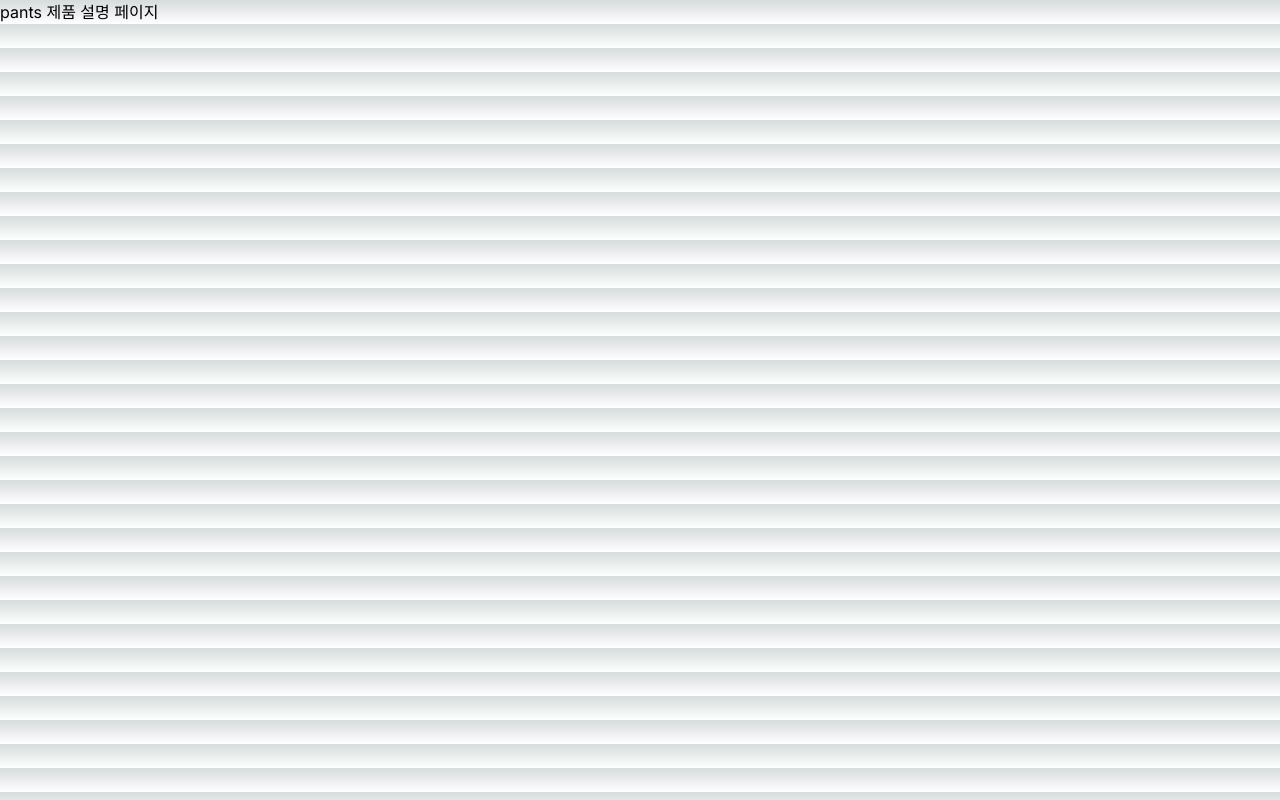
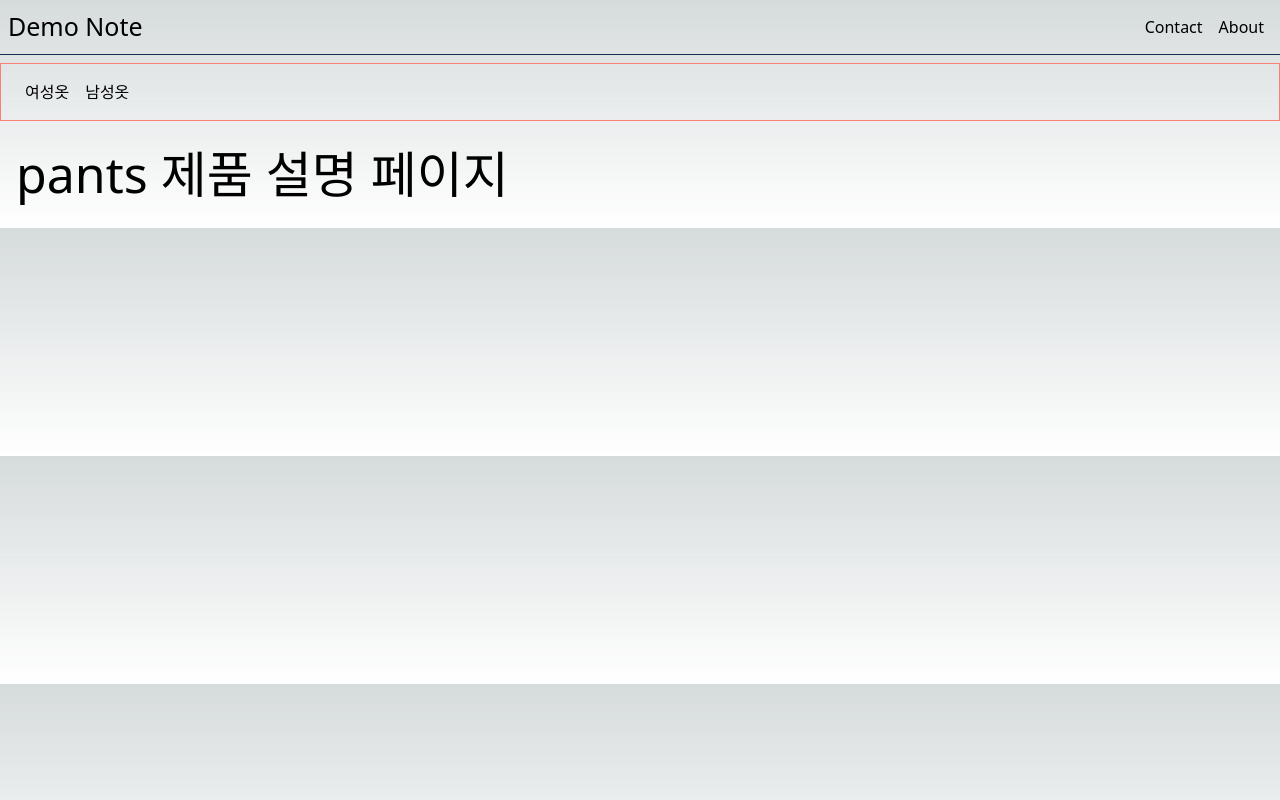
Before and after one commit to Yang-zzz/Nextjs_practice, a Next.js app in the folder my-app/: page /products/pants in a window 1280 px wide. Built offline with nearby package versions, Linux system fonts and the light colour scheme.

Commit message:
Layout component

```diff
--- /dev/null
+++ b/my-app/src/app/layout.module.css
@@ -0,0 +1,15 @@
+.header {
+  display: flex;
+  justify-content: space-between;
+  align-items: center;
+  padding: 8px;
+  border-bottom: 1px solid #132f52;
+}
+
+.header h1 {
+    font-size: 25px;
+}
+
+.nav a {
+  padding: 0 8px;
+}
--- a/my-app/src/app/layout.tsx
+++ b/my-app/src/app/layout.tsx
@@ -1,22 +1,32 @@
-import './globals.css'
-import type { Metadata } from 'next'
-import { Inter } from 'next/font/google'
+import "./globals.css";
+import style from "./layout.module.css";
+import type { Metadata } from "next";
+import { Inter } from "next/font/google";
 
-const inter = Inter({ subsets: ['latin'] })
+const inter = Inter({ subsets: ["latin"] });
 
 export const metadata: Metadata = {
-  title: 'Create Next App',
-  description: 'Generated by create next app',
-}
+  title: "Create Next App",
+  description: "Generated by create next app",
+};
 
 export default function RootLayout({
   children,
 }: {
-  children: React.ReactNode
+  children: React.ReactNode;
 }) {
   return (
     <html lang="en">
-      <body className={inter.className}>{children}</body>
+      <body>
+        <header className={style.header}>
+          <h1>Demo Note</h1>
+          <nav className={style.nav}>
+            <a href="">Contact</a>
+            <a href="">About</a>
+          </nav>
+        </header>
+        {children}
+      </body>
     </html>
-  )
+  );
 }
--- /dev/null
+++ b/my-app/src/app/products/layout.module.css
@@ -0,0 +1,13 @@
+.nav {
+  padding: 16px;
+  margin-top: 8px;
+  border: 1px solid salmon;
+}
+.nav a {
+  padding: 0 8px;
+}
+
+.product {
+  font-size: 50px;
+  padding: 16px;
+}
--- /dev/null
+++ b/my-app/src/app/products/layout.tsx
@@ -0,0 +1,18 @@
+import React from "react";
+import style from "./layout.module.css";
+
+export default function ProductLayout({
+  children,
+}: {
+  children: React.ReactNode;
+}) {
+  return (
+    <>
+      <nav className={style.nav}>
+        <a href="">여성옷</a>
+        <a href="">남성옷</a>
+      </nav>
+      <section className={style.product}>{children}</section>
+    </>
+  );
+}
```
